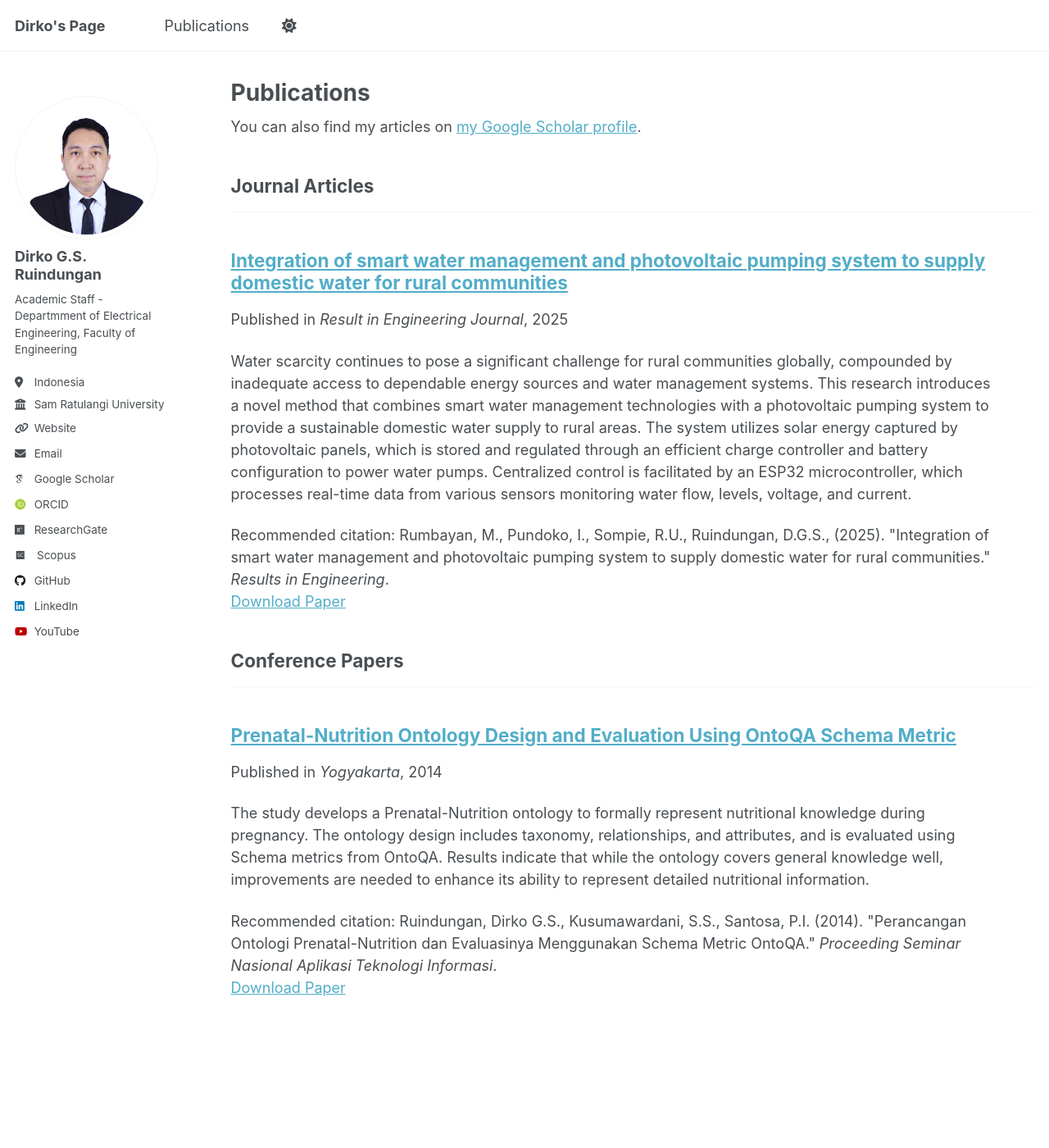
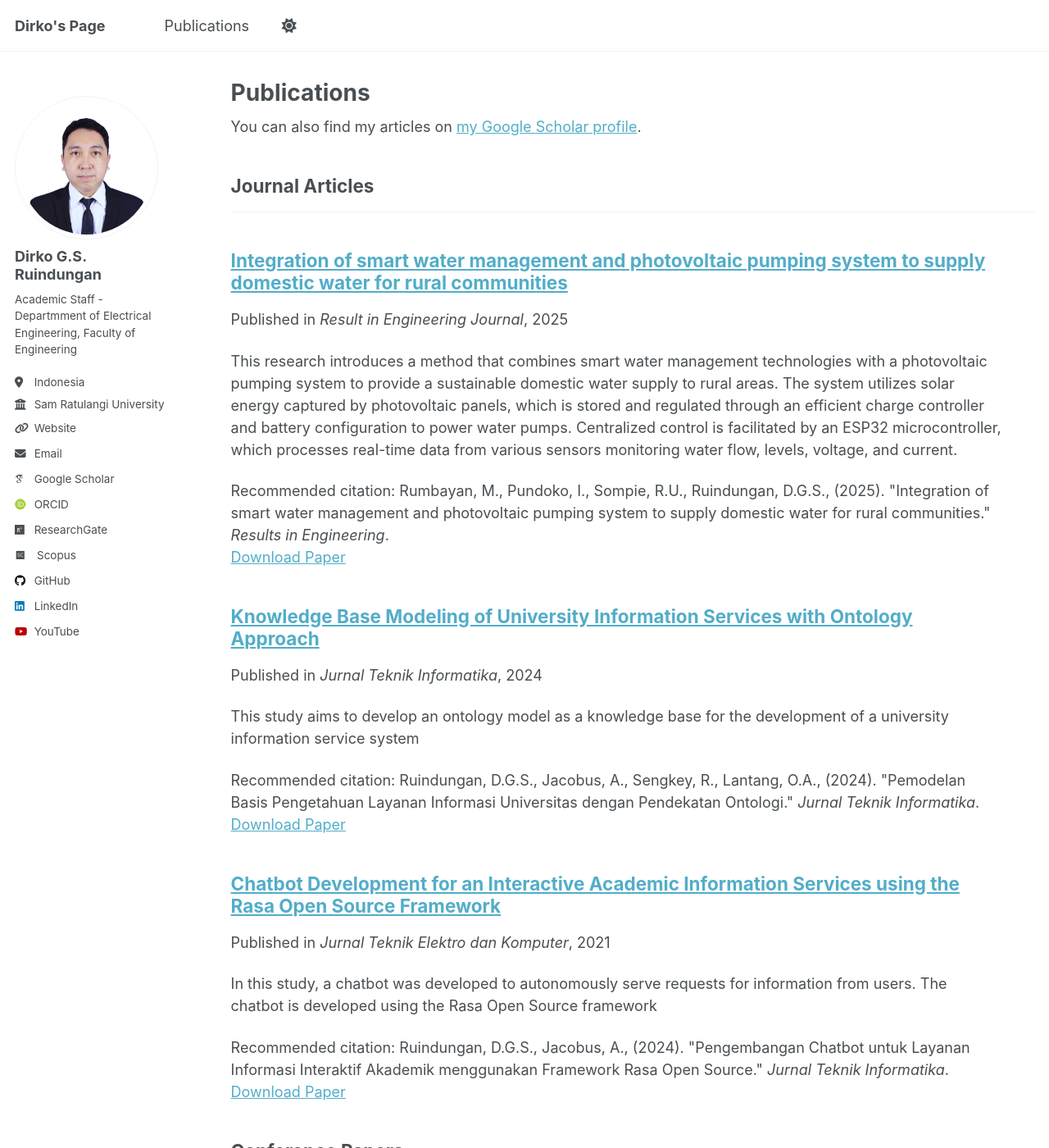
Before and after one commit to dirkor/dirkor.github.io, a Jekyll site: the page built from _pages/publications.html, in a window 1280 px wide and 1400 px high. Shown: the whole window at 82% size. Built offline with Jekyll 4.4.1, drawn with Linux system fonts in a browser that asks for light colours; some web fonts are replaced.

Commit message:
journal update

```diff
--- /dev/null
+++ b/_publications/2021-04-26-paper-Chatbot Development for an Interactive Academic Information Services using the Rasa Open Source Framework.md
@@ -0,0 +1,13 @@
+---
+title: "Chatbot Development for an Interactive Academic Information Services using the Rasa Open Source Framework"
+collection: publications
+category: manuscripts
+permalink: /publication/2021-04-26-paper-Chatbot Development for an Interactive Academic Information Services using the Rasa Open Source Framework
+excerpt: 'In this study, a chatbot was developed to autonomously serve requests for information from users. The chatbot is developed using the Rasa Open Source framework'
+date: 2021-04-26
+venue: 'Jurnal Teknik Elektro dan Komputer'
+paperurl: 'https://ejournal.unsrat.ac.id/index.php/informatika/article/download/59018/48897'
+citation: 'Ruindungan, D.G.S., Jacobus, A., (2024). &quot;Pengembangan Chatbot untuk Layanan Informasi Interaktif Akademik menggunakan Framework Rasa Open Source.&quot; <i>Jurnal Teknik Informatika</i>.'
+---
+
+Academic administration information services that are spread through various online media are often not missed by students. Students prefer to ask directly to the manager of the study program using a chat application. However, the lack of human resources on the information provider side means that information services through chat applications cannot be provided optimally. In this study, a chatbot was developed to autonomously serve requests for information from users. The chatbot is developed using the Rasa Open Source framework. This study uses student's Frequently Asked Questions data to the study program as initial training data for chatbots. The data was developed into Natural Language Understanding (NLU) training data and dialogue training data. The number of sentence samples for NLU training was 188 sample sentences and for dialogue training was 31 dialogue samples. The results of the NLU evaluation show that chatbots can understand well the meaning of text messages from users
--- /dev/null
+++ b/_publications/2024-12-27-paper-Pemodelan Basis Pengetahuan Layanan Informasi Universitas dengan Pendekatan Ontologi.md
@@ -0,0 +1,13 @@
+---
+title: "Knowledge Base Modeling of University Information Services with Ontology Approach"
+collection: publications
+category: manuscripts
+permalink: /publication/2024-12-27-paper-Pemodelan Basis Pengetahuan Layanan Informasi Universitas dengan Pendekatan Ontologi
+excerpt: 'This study aims to develop an ontology model as a knowledge base for the development of a university information service system'
+date: 2024-12-27
+venue: 'Jurnal Teknik Informatika'
+paperurl: 'https://ejournal.unsrat.ac.id/index.php/informatika/article/download/59018/48897'
+citation: 'Ruindungan, D.G.S., Jacobus, A., Sengkey, R., Lantang, O.A., (2024). &quot;Pemodelan Basis Pengetahuan Layanan Informasi Universitas dengan Pendekatan Ontologi.&quot; <i>Jurnal Teknik Informatika</i>.'
+---
+
+This study aims to develop an ontology model as a knowledge base for the development of a university information service system. Ontology development, in general, consists of key processes such as determining the knowledge domain, conceptualizing the knowledge domain, and transforming the conceptual model from the ontology into a formal model. In this study, the concept of the development model uses the METHONTOLOGY framework as a reference in ontology development. Several development stages include defining a glossary of terms, taxonomy concepts, relations, and attributes.
--- a/_publications/2025-03-1-paper-Integration of smart water management and photovoltaic pumping system to supply domestic water for rural communities.md
+++ b/_publications/2025-03-1-paper-Integration of smart water management and photovoltaic pumping system to supply domestic water for rural communities.md
@@ -3,7 +3,7 @@ title: "Integration of smart water management and photovoltaic pumping system to
 collection: publications
 category: manuscripts
 permalink: /publication/2025-03-1-paper-Integration of smart water management and photovoltaic pumping system to supply domestic water for rural communities
-excerpt: 'Water scarcity continues to pose a significant challenge for rural communities globally, compounded by inadequate access to dependable energy sources and water management systems. This research introduces a novel method that combines smart water management technologies with a photovoltaic pumping system to provide a sustainable domestic water supply to rural areas. The system utilizes solar energy captured by photovoltaic panels, which is stored and regulated through an efficient charge controller and battery configuration to power water pumps. Centralized control is facilitated by an ESP32 microcontroller, which processes real-time data from various sensors monitoring water flow, levels, voltage, and current.'
+excerpt: 'This research introduces a method that combines smart water management technologies with a photovoltaic pumping system to provide a sustainable domestic water supply to rural areas. The system utilizes solar energy captured by photovoltaic panels, which is stored and regulated through an efficient charge controller and battery configuration to power water pumps. Centralized control is facilitated by an ESP32 microcontroller, which processes real-time data from various sensors monitoring water flow, levels, voltage, and current.'
 date: 2025-03-01
 venue: 'Result in Engineering Journal'
 paperurl: 'https://www.sciencedirect.com/science/article/pii/S2590123025000544'
```
